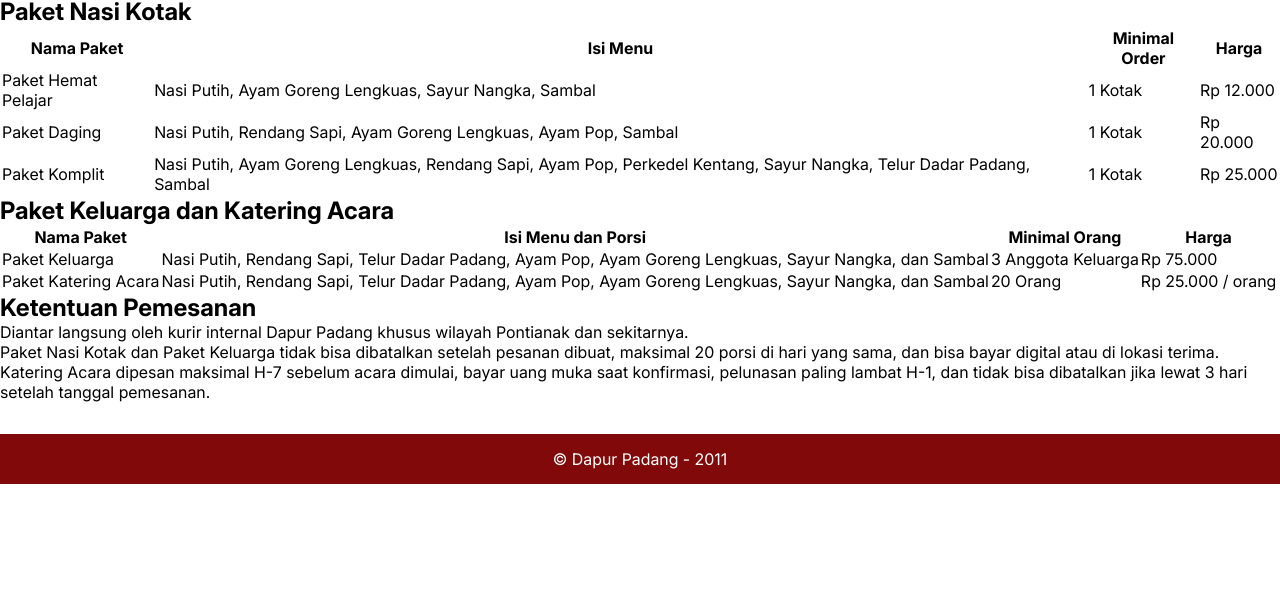
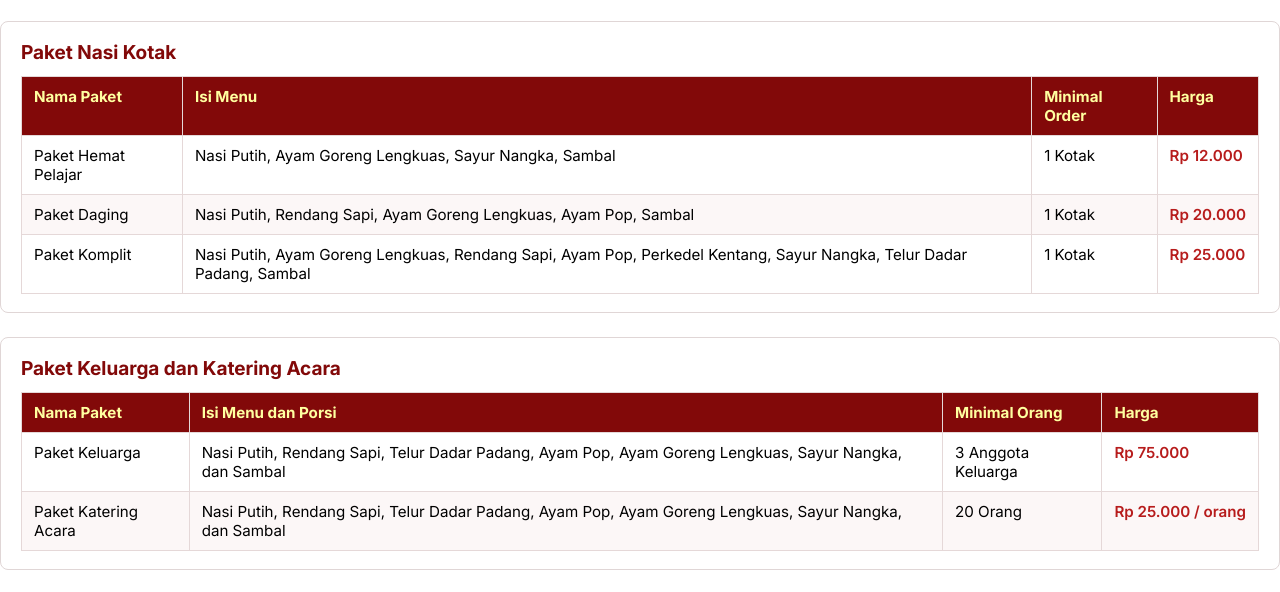
Before and after one commit to Kalveth/padang-restaurant, a plain HTML site: page pages/pricing.html in a window 1280 px wide. Shown: the part 148-740 px from the top of the page. Drawn offline with Linux system fonts and the light colour scheme.

Commit message:
style: update pricing page styles and colors

```diff
--- a/styles/pricing.css
+++ b/styles/pricing.css
@@ -1,49 +1,73 @@
-.page-intro {
-  padding: 24px 0 12px;
+.package-box {
+    margin-top: 24px;
+    background-color: #ffffff;
+    border: 1px solid #e0d6d6;
+    border-radius: 8px;
+    padding: 18px 20px;
 }
 
-.package-group {
-  margin-top: 24px;
+.package-box h2 {
+    margin-bottom: 12px;
+    color: #820909;
+    font-size: 1.2rem;
 }
 
-.price-table {
-  width: 100%;
-  border-collapse: collapse;
-  margin-top: 10px;
-  background: #ffffff;
+.package-box table {
+    width: 100%;
+    border-collapse: collapse;
+    margin-top: 8px;
+    font-size: 0.95rem;
 }
 
-.price-table caption {
-  text-align: left;
-  font-size: 0.9rem;
-  margin-bottom: 8px;
+.package-box thead {
+    background-color: #820909;
+    color: #FFFFA0;
 }
 
-.price-table th,
-.price-table td {
-  border: 1px solid #d4d4d4;
-  padding: 10px 12px;
-  text-align: left;
-  vertical-align: top;
+.package-box th,
+.package-box td {
+    border: 1px solid #e5d8d8;
+    padding: 10px 12px;
+    text-align: left;
+    vertical-align: top;
 }
 
-.price-table tbody tr:hover {
-  background-color: #f6f6f6;
-  transition: background-color 0.2s ease;
+.package-box td:last-child {
+    font-weight: 600;
+    color: #b71c1c;
+    white-space: nowrap;
 }
 
-.order-info {
-  margin: 28px 0;
-  padding: 16px;
-  background-color: #f9f9f9;
-  border-left: 3px solid #7a1c1c;
+.package-box tbody tr:nth-child(even) {
+    background-color: #fcf7f7;
 }
 
-.order-info ul {
-  margin: 8px 0 0;
-  padding-left: 18px;
+.package-box tbody tr:hover {
+    background-color: #f6e6e6;
 }
 
-.order-info li {
-  margin-bottom: 6px;
+.order-notes {
+    margin-top: 24px;
+    padding: 16px 20px;
+    background-color: #820909;
+    color: #ffffff;
+    border: 1px solid #820909;
+    border-left: 5px solid #FFFFA0;
+    border-radius: 8px;
 }
+
+.order-notes h2 {
+    margin-bottom: 10px;
+    color: #FFFFA0;
+    font-size: 1.15rem;
+}
+
+.order-notes ul {
+    margin-top: 8px;
+    padding-left: 20px;
+}
+
+.order-notes li {
+    margin-bottom: 8px;
+    line-height: 1.5;
+}
```
